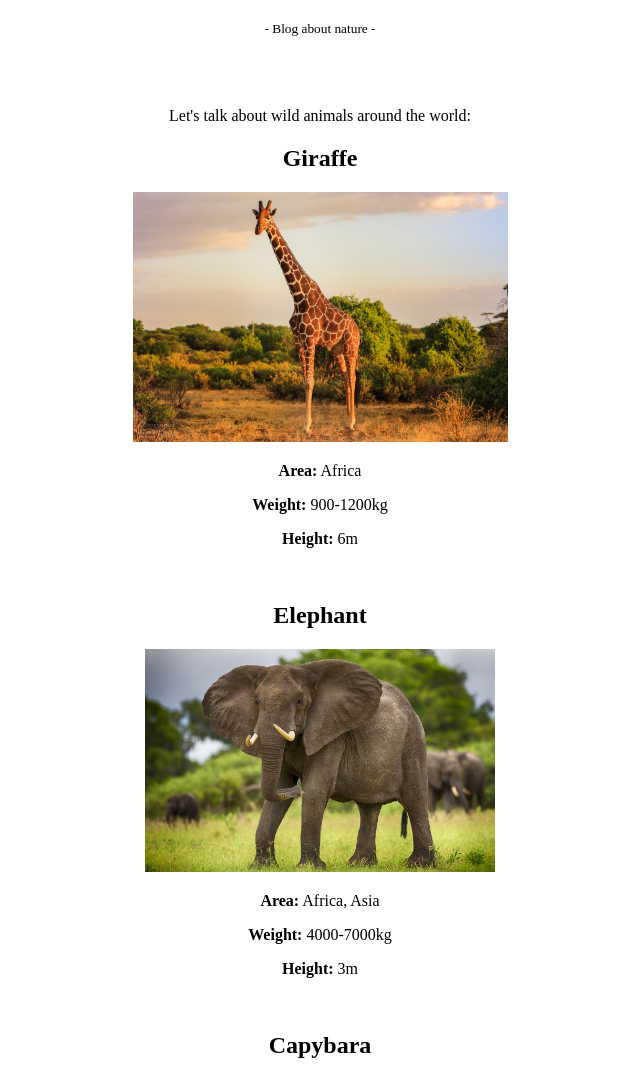
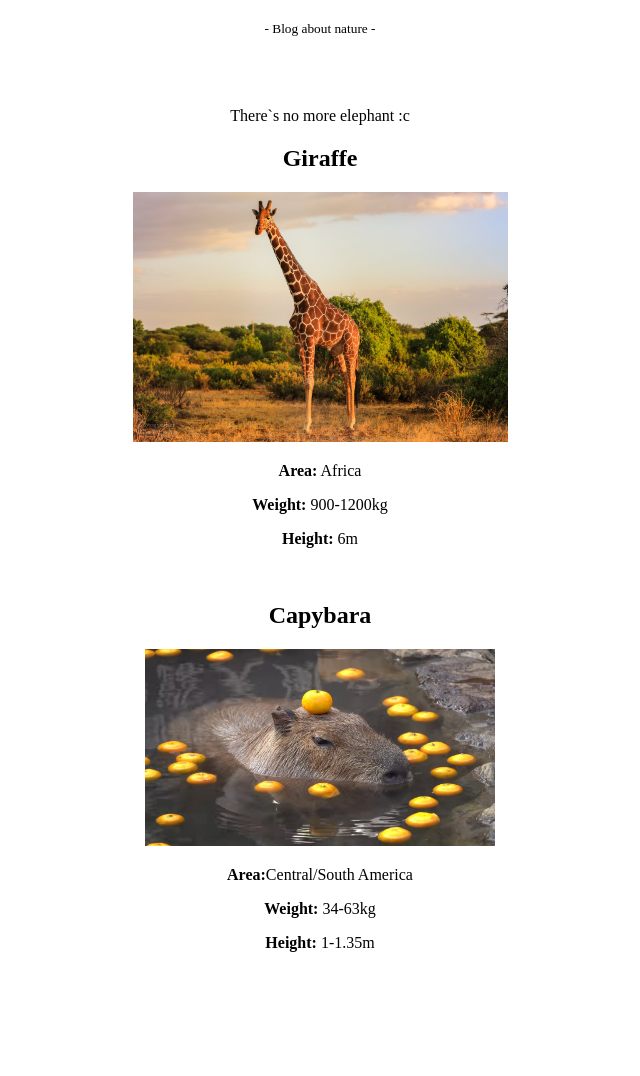
Before and after one commit to KJlOYH-KODEP/--12-, a plain HTML site: page index.html in a window 1280 px wide. Shown: the part 173-1249 px from the top of the page, without its empty margins (320-960 px from the left). After the commit the page ends 1167 px from the top, so only its background shows below. Drawn offline with Linux system fonts and the light colour scheme.

Commit message:
2nd commit
No more elephant

```diff
--- a/index.html
+++ b/index.html
@@ -13,18 +13,12 @@
  <br>
  <br>
  <br>
- <p>Let's talk about wild animals around the world:</p>
+ <p>There`s no more elephant :c</p>
  <h2>Giraffe</h2>
  <img src="img/giraffe.jpg" width="375" height="250">
  <p><b>Area:</b> Africa</p>
  <p><b>Weight:</b> 900-1200kg</p>
  <p><b>Height:</b> 6m</p>
- <br>
- <h2>Elephant</h2>
- <img width=350px src="img/elephant.jpg">
- <p><b>Area:</b> Africa, Asia</p>
- <p><b>Weight:</b> 4000-7000kg</p>
- <p><b>Height:</b> 3m</p>
  <br>
  <h2>Capybara</h2>
  <img width=350px src="img/capy.jpg">
```
